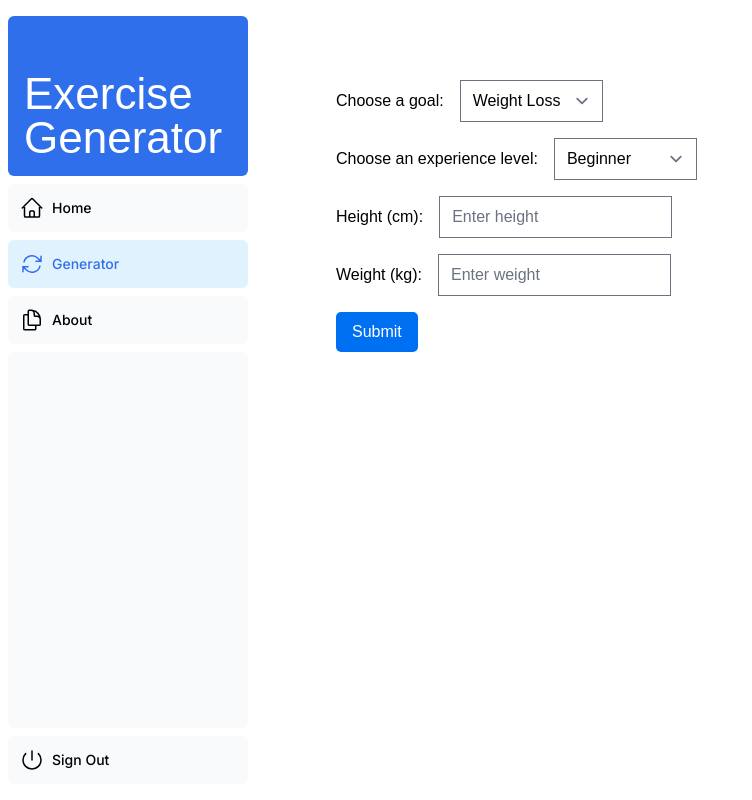
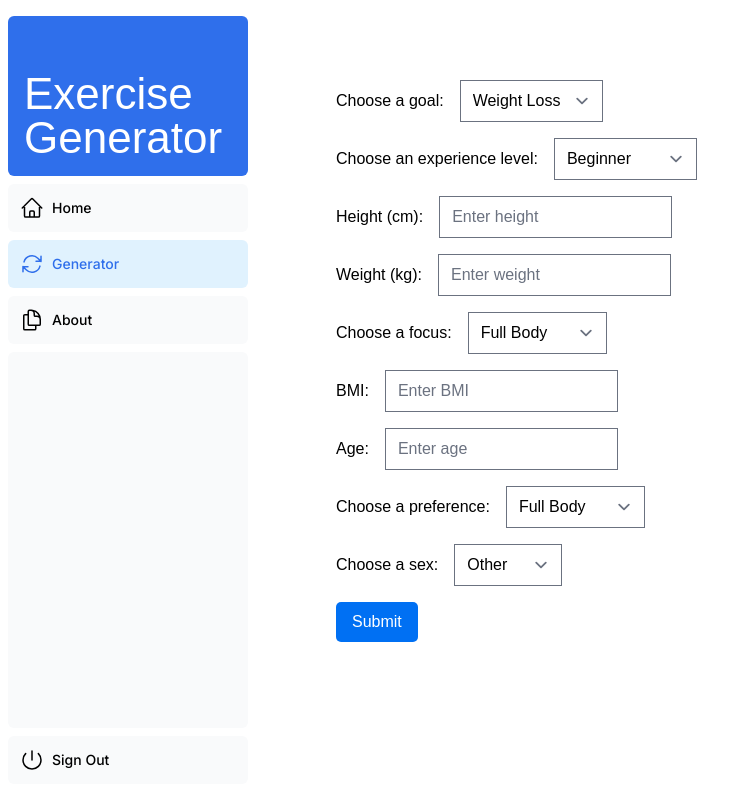
Before and after one commit to rosner1/Catapult, a Next.js app in the folder nextjs-dashboard/: page /dashboard/generator in a window 1280 px wide. Shown: the whole page, without its empty margins (0-752 px from the left). Built offline with nearby package versions, Linux system fonts and the light colour scheme; a web font is replaced by a local one.

Commit message:
Added 5 more variables to use for generating workout

```diff
--- a/nextjs-dashboard/app/dashboard/generator/form.tsx
+++ b/nextjs-dashboard/app/dashboard/generator/form.tsx
@@ -9,6 +9,11 @@ const Form: React.FC = () => {
     const [selectedGoal, setSelectedGoal] = useState("Weight Loss");
     const [height, setHeight] = useState("");
     const [weight, setWeight] = useState("");
+    const [selectedFocus, setSelectedFocus] = useState("Full Body");
+    const [BMI, setBMI] = useState("");
+    const [Age, setAge] = useState("");
+    const [selectedPreference, setSelectedPreference] = useState("Machine");
+    const [selectedSex, setSelectedSex] = useState("Other");
 
     const [submitted, setSubmitted] = useState(false);
 
@@ -19,6 +24,11 @@ const Form: React.FC = () => {
             experience: selectedExperience,
             height,
             weight,
+            Focus_Area: selectedFocus,
+            BMI,
+            Age,
+            Preference: selectedPreference,
+            Sex: selectedSex
         };
         setSubmitted(true);
 
@@ -61,7 +71,7 @@ const Form: React.FC = () => {
             <div style={{marginBottom: "1rem"}}>
                 <label htmlFor="experience-select" style={{marginRight: "1rem"}}>Choose an experience level:</label>
                 <select
-                    value={selectedGoal}
+                    value={selectedExperience}
                     onChange={(e) => setSelectedExperience(e.target.value)}
                 >
                     <option value="Beginner">Beginner</option>
@@ -92,6 +102,64 @@ const Form: React.FC = () => {
                 />
             </div>
 
+            <div style={{marginBottom: "1rem"}}>
+                <label htmlFor="focus-select" style={{marginRight: "1rem"}}>Choose a focus:</label>
+                <select
+                    value={selectedFocus}
+                    onChange={(e) => setSelectedFocus(e.target.value)}
+                >
+                    <option value="Full Body">Full Body</option>
+                    <option value="Upper Body">Upper Body</option>
+                    <option value="Lower Body">Lower Body</option>
+                </select>
+
+            </div>
+
+            <div style={{marginBottom: "1rem"}}>
+                <label style={{marginRight: "1rem"}}>BMI:</label>
+                <input
+                    type="text"
+                    value={BMI}
+                    onChange={(e) => setBMI(e.target.value)}
+                    placeholder="Enter BMI"
+                />
+            </div>
+
+            <div style={{marginBottom: "1rem"}}>
+                <label style={{marginRight: "1rem"}}>Age:</label>
+                <input
+                    type="text"
+                    value={Age}
+                    onChange={(e) => setAge(e.target.value)}
+                    placeholder="Enter age"
+                />
+            </div>
+
+            <div style={{marginBottom: "1rem"}}>
+                <label htmlFor="preference-select" style={{marginRight: "1rem"}}>Choose a preference:</label>
+                <select
+                    value={selectedPreference}
+                    onChange={(e) => setSelectedPreference(e.target.value)}
+                >
+                    <option value="Machine">Full Body</option>
+                    <option value="Freeweight">Upper Body</option>
+                </select>
+
+            </div>
+
+            <div style={{marginBottom: "1rem"}}>
+                <label htmlFor="sex-select" style={{marginRight: "1rem"}}>Choose a sex:</label>
+                <select
+                    value={selectedSex}
+                    onChange={(e) => setSelectedSex(e.target.value)}
+                >
+                    <option value="Other">Other</option>
+                    <option value="Female">Female</option>
+                    <option value="Male">Male</option>
+                </select>
+
+            </div>
+
             <button
                 onClick={handleSubmit}
                 style={{
@@ -113,6 +181,10 @@ const Form: React.FC = () => {
                     <p>Experience: {selectedExperience}</p>
                     <p>Height: {height} cm</p>
                     <p>Weight: {weight} kg</p>
+                    <p>Focus Area: {selectedFocus}</p>
+                    <p>BMI: {BMI}</p>
+                    <p>Age: {Age}</p>
+                    <p>Preference: {selectedPreference}</p>
                 </div>
             )}
         </div>
--- a/nextjs-dashboard/app/dashboard/generator/result/detail/page.tsx
+++ b/nextjs-dashboard/app/dashboard/generator/result/detail/page.tsx
@@ -2,6 +2,34 @@
 
 import { useSearchParams } from 'next/navigation';
 import React from 'react';
+//import {Button} from "@/app/ui/button";
+
+const linksDictionary: { [key: string]: string } = {
+    "Front Squats": "https://www.youtube.com/watch?v=uYumuL_G_V0",
+    "Back Squats": "https://www.youtube.com/watch?v=-bJIpOq-LWk",
+    "Goblet Squats": "https://www.youtube.com/watch?v=Z_e7HVr5-nI",
+    "Leg Curl": "https://www.youtube.com/watch?v=Orxowest56U",
+    "Leg Extension": "https://www.youtube.com/watch?v=4ZDm5EbiFI8",
+    "Hip Thrust": "https://www.youtube.com/watch?v=5S8SApGU_Lk",
+    "Bench Press": "https://www.youtube.com/watch?v=SCVCLChPQFY",
+    "Incline Bench Press": "https://www.youtube.com/watch?v=2jFFCy8JBU8",
+    "Push Ups": "https://www.youtube.com/watch?v=WDIpL0pjun0",
+    "Pec Fly": "https://www.youtube.com/watch?v=eGjt4lk6g34",
+    "Body Weight Dips": "https://www.youtube.com/watch?v=yZ83t4mrPrI",
+    "Shoulder Press": "https://www.youtube.com/watch?v=WvLMauqrnK8",
+    "Lateral Raise": "https://www.youtube.com/watch?v=OuG1smZTsQQ",
+    "Front Raise": "https://www.youtube.com/watch?v=hRJ6tR5-if0",
+    "Shoulder Shrugs": "https://www.youtube.com/watch?v=_t3lrPI6Ns4",
+    "Deadlift": "https://www.youtube.com/watch?v=AweC3UaM14o",
+    "Chest Supported Row": "hhttps://www.youtube.com/watch?v=_FrrYQxA6kc",
+    "Lat Pulldown": "https://www.youtube.com/watch?v=JGeRYIZdojU",
+    "Pullups": "https://www.youtube.com/watch?v=aAggnpPyR6E",
+    "Cable row": "https://www.youtube.com/watch?v=UCXxvVItLoM",
+    "Bent over row": "https://www.youtube.com/watch?v=6FZHJGzMFEc"
+};
+
+const formatWords = (str: string) =>
+    str.replace(/^["']|["']$/g, '');
 
 const DetailPage = () => {
 
@@ -10,7 +38,21 @@ const DetailPage = () => {
 
     return (
         <div style={{ padding: "2rem" }}>
-            <h1>Detail for {name}</h1>
+            <button
+                onClick={() => {
+                    window.open(linksDictionary[name], "_blank");
+                }}
+                style={{
+                    padding: "1rem",
+                    backgroundColor: "#FFD700",
+                    borderRadius: "8px",
+                    color: "white",
+                    width: "150px",
+                    textAlign: "center",
+                    boxShadow: "0 4px 6px rgba(0, 0, 0, 0.1)",
+                }}>
+                <strong>{formatWords(name)}</strong>
+            </button>
         </div>
     );
 };
--- a/nextjs-dashboard/app/dashboard/generator/result/page.tsx
+++ b/nextjs-dashboard/app/dashboard/generator/result/page.tsx
@@ -17,6 +17,10 @@ const getGradientColor = (score: number): string => {
 
     return `rgb(${r}, ${g}, ${b})`;
 };
+
+const capitalizeWords = (str: string) =>
+    str.replace(/\b\w/g, (char) => char.toUpperCase());
+
 
 const ResultPage = () => {
     const router = useRouter();
@@ -64,7 +68,7 @@ const ResultPage = () => {
                                 <button
                                     key={key}
                                     onClick={() => {
-                                        const encoded = encodeURIComponent(JSON.stringify(key));
+                                        const encoded = encodeURIComponent(JSON.stringify(capitalizeWords(key)));
                                         router.push(`/dashboard/generator/result/detail?name=${encoded}`);
                                 }}
                                     style={{
@@ -77,7 +81,7 @@ const ResultPage = () => {
                                         boxShadow: "0 4px 6px rgba(0, 0, 0, 0.1)",
                                     }}
                                 >
-                                    <strong>{key}</strong>
+                                    <strong>{capitalizeWords(key)}</strong>
                                 </button>
                             ))}
                         </div>
```
